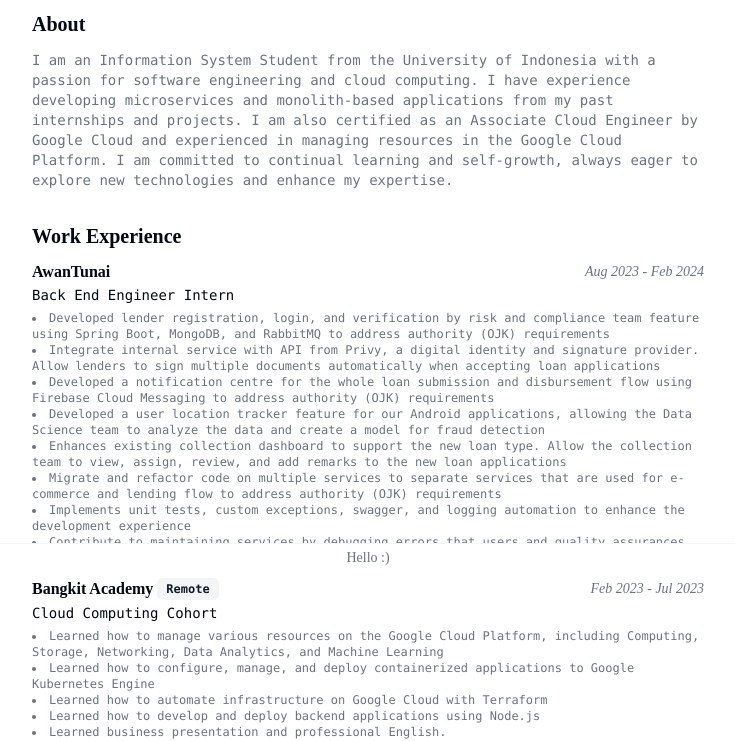
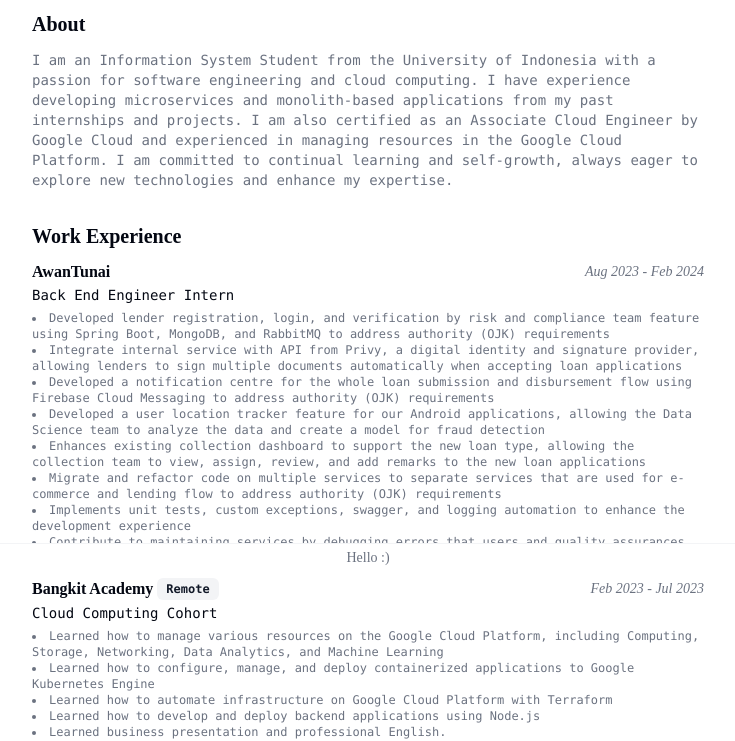
Before and after one commit to farreljordan/farreljordan.github.io, a plain HTML site: page index.html in a window 1280 px wide. Shown: the part 228-969 px from the top of the page, without its empty margins (272-1007 px from the left). Drawn offline with nearby package versions, Linux system fonts and the light colour scheme; a web font is replaced by a local one.

Commit message:
update data

```diff
--- a/index.html
+++ b/index.html
@@ -92,6 +92,7 @@
                   ></path></svg></a
               ><a
                 href="https://github.com/farreljordan"
+                target="_blank"
                 class="inline-flex items-center justify-center whitespace-nowrap rounded-md text-sm font-medium ring-offset-background transition-colors focus-visible:outline-none focus-visible:ring-2 focus-visible:ring-ring focus-visible:ring-offset-2 disabled:pointer-events-none disabled:opacity-50 border border-input bg-background hover:bg-accent hover:text-accent-foreground size-8"
                 ><svg
                   viewBox="0 0 24 24"
@@ -104,6 +105,7 @@
                   ></path></svg></a
               ><a
                 href="https://www.linkedin.com/in/farreljordan80/"
+                target="_blank"
                 class="inline-flex items-center justify-center whitespace-nowrap rounded-md text-sm font-medium ring-offset-background transition-colors focus-visible:outline-none focus-visible:ring-2 focus-visible:ring-ring focus-visible:ring-offset-2 disabled:pointer-events-none disabled:opacity-50 border border-input bg-background hover:bg-accent hover:text-accent-foreground size-8"
                 ><svg
                   viewBox="0 0 24 24"
@@ -187,7 +189,7 @@
                 </li>
                 <li>
                   Integrate internal service with API from Privy, a digital
-                  identity and signature provider. Allow lenders to sign
+                  identity and signature provider, allowing lenders to sign
                   multiple documents automatically when accepting loan
                   applications
                 </li>
@@ -203,8 +205,8 @@
                 </li>
                 <li>
                   Enhances existing collection dashboard to support the new loan
-                  type. Allow the collection team to view, assign, review, and
-                  add remarks to the new loan applications
+                  type, allowing the collection team to view, assign, review,
+                  and add remarks to the new loan applications
                 </li>
                 <li>
                   Migrate and refactor code on multiple services to separate
@@ -265,8 +267,8 @@
                   applications to Google Kubernetes Engine
                 </li>
                 <li>
-                  Learned how to automate infrastructure on Google Cloud with
-                  Terraform
+                  Learned how to automate infrastructure on Google Cloud
+                  Platform with Terraform
                 </li>
                 <li>
                   Learned how to develop and deploy backend applications using
```
